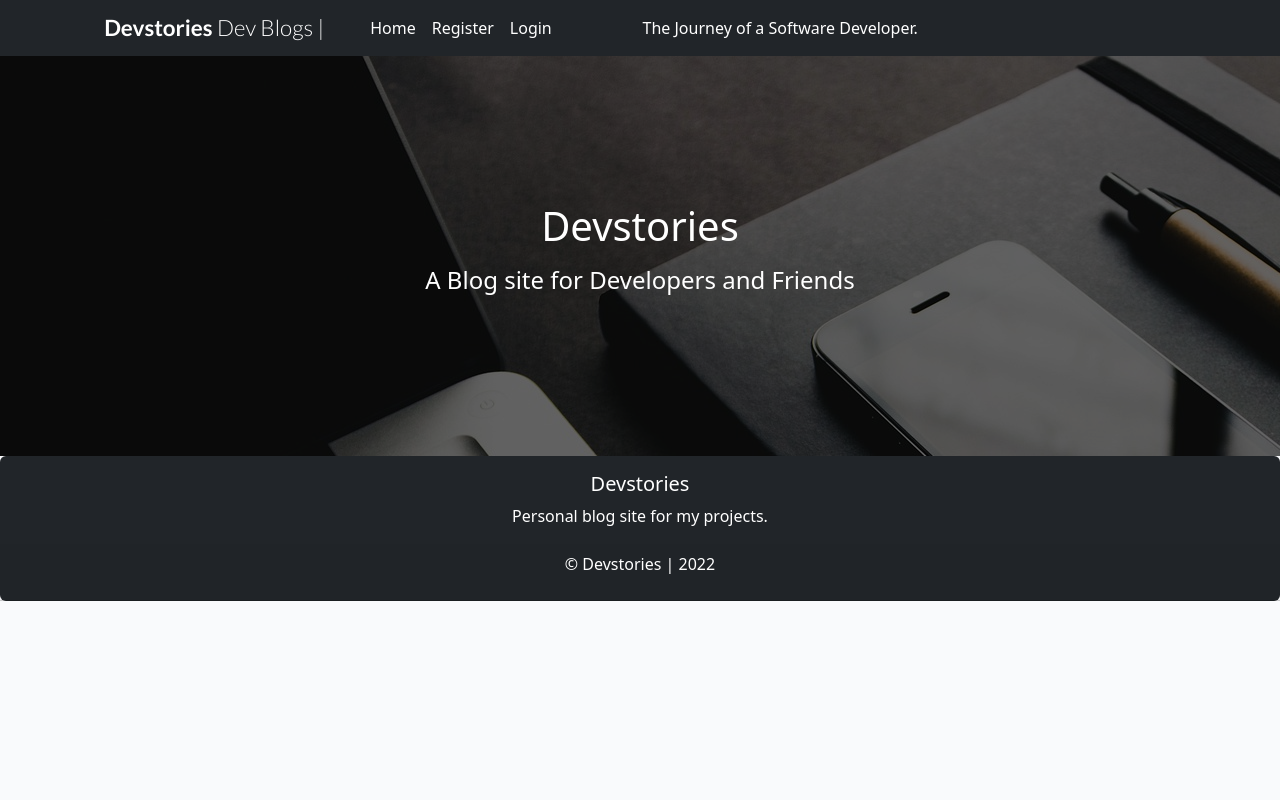
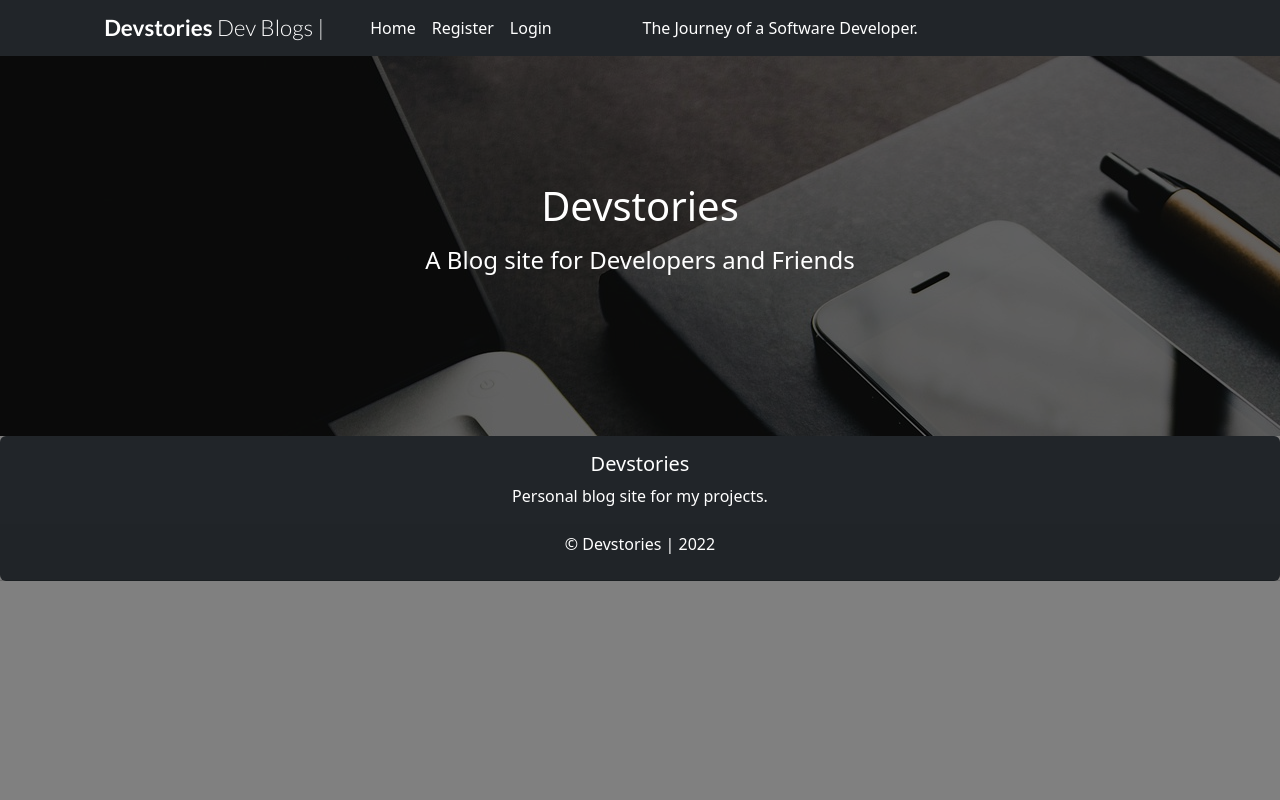
Before and after one commit to Code-Institute-Submissions/p4-devstories-1, a Django app: page / in a window 1280 px wide. Run offline with Django 3.2, Linux system fonts and the light colour scheme; data that the repository does not hold is empty.

Commit message:
changed background color to gray and added margin to background image

```diff
--- a/static/css/style.css
+++ b/static/css/style.css
@@ -1,7 +1,10 @@
 html, body {
-    background-color: #F9FAFC;
-    min-height: 100%;
+    background-color: gray;
   }
+
+.bg-image {
+    margin-top: -20px;
+}
 
 .brand {
     font-family: Lato, sans-serif;
```
